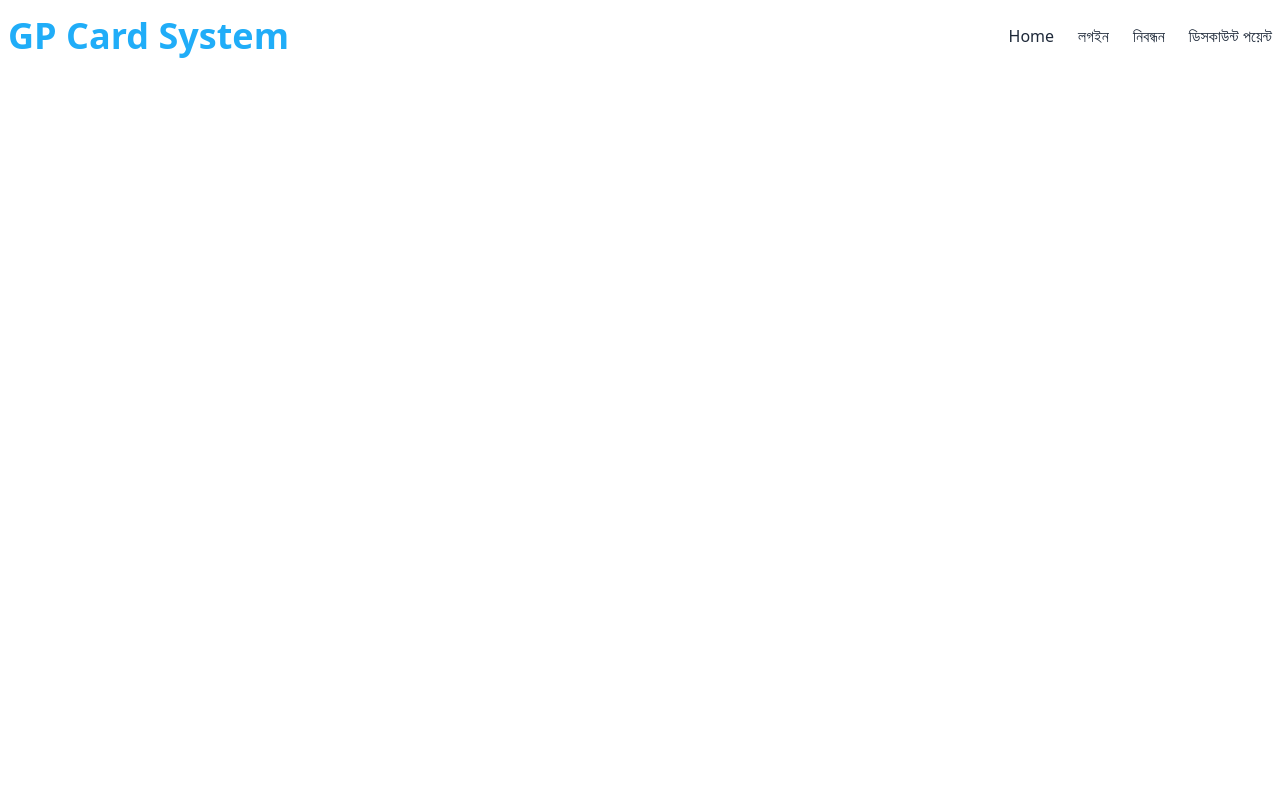
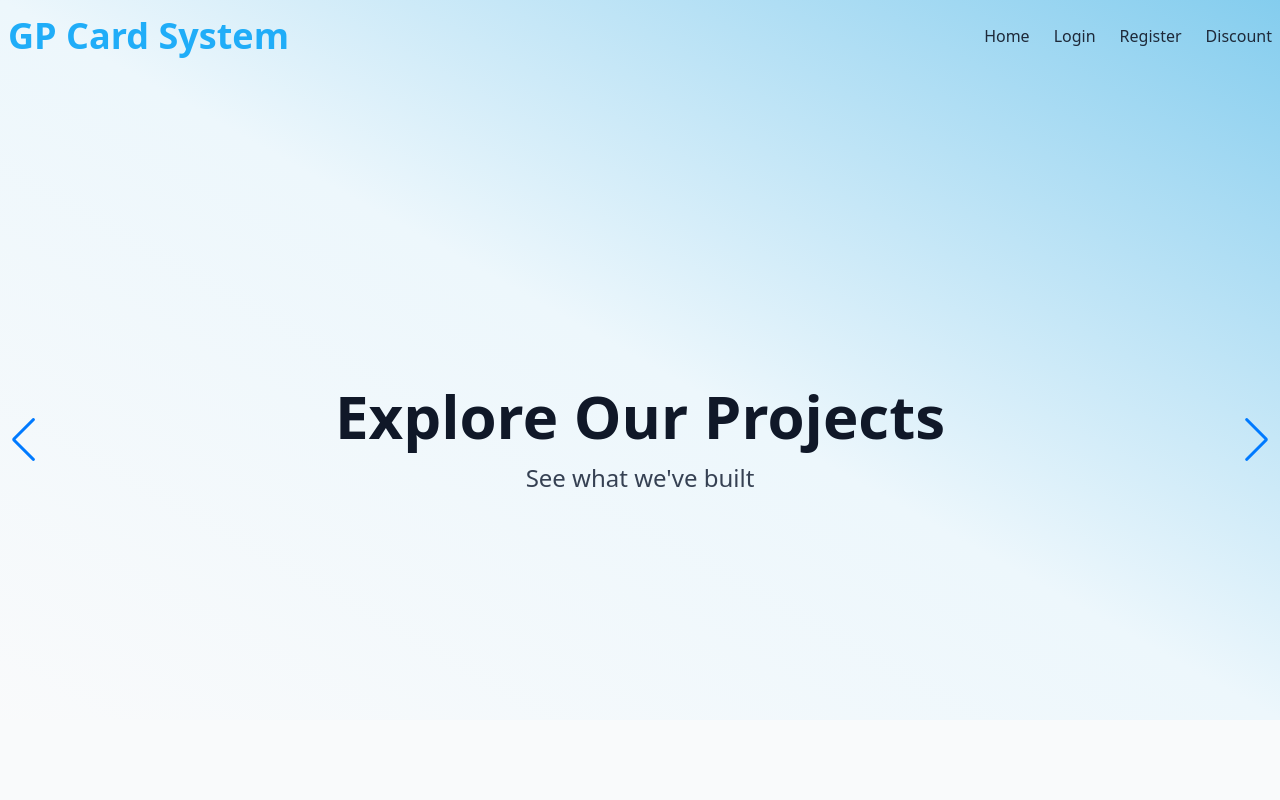
Before and after one commit to shahriaraf/GP-Card-System, a React (Vite) app: page / in a window 1280 px wide. Shown: the top 800 px of the page. Built offline with nearby package versions, Linux system fonts and the light colour scheme.

Commit message:
added things

```diff
--- a/src/App.jsx
+++ b/src/App.jsx
@@ -14,9 +14,10 @@ function App() {
     <Router>
       <Navbar></Navbar>
       <Routes>
+      <Route path="/" element={<Home></Home>} />
         <Route path="/Home" element={<Home></Home>} />
-        <Route path="/লগইন" element={<Login></Login>} />
-        <Route path="/নিবন্ধন" element={<Register></Register>} />
+        <Route path="/Login" element={<Login></Login>} />
+        <Route path="/Register" element={<Register></Register>} />
         {/* Add more routes as needed */}
         {/* <Route path="/about" element={<About />} /> */}
         {/* <Route path="/login" element={<Login />} /> */}
--- a/src/Layout/Navbar.jsx
+++ b/src/Layout/Navbar.jsx
@@ -5,7 +5,7 @@ const Navbar = () => {
   const [isOpen, setIsOpen] = useState(false);
   const [scrolled, setScrolled] = useState(false);
 
-  const navLinks = ["Home", "লগইন", "নিবন্ধন", "ডিসকাউন্ট পয়েন্ট"];
+  const navLinks = ["Home", "Login", "Register", "Discount"];
 
   useEffect(() => {
     const handleScroll = () => {
```
